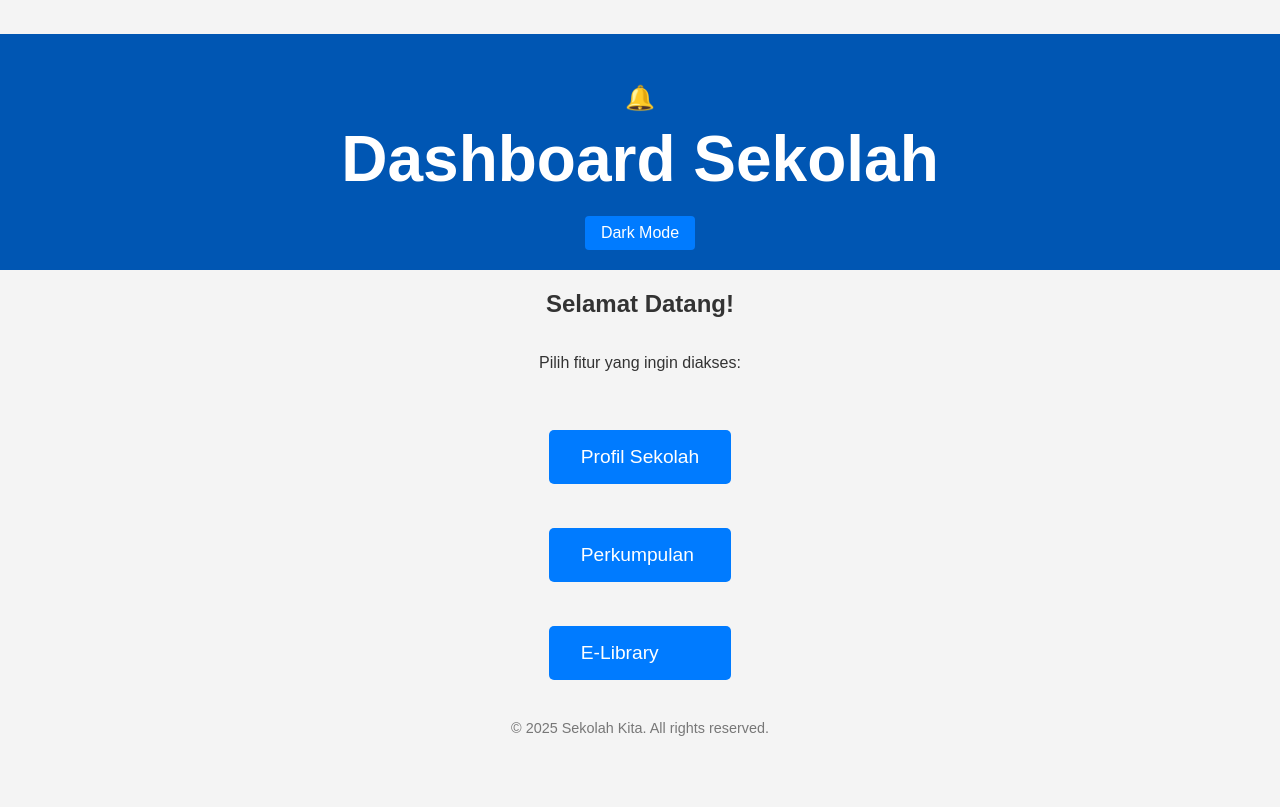
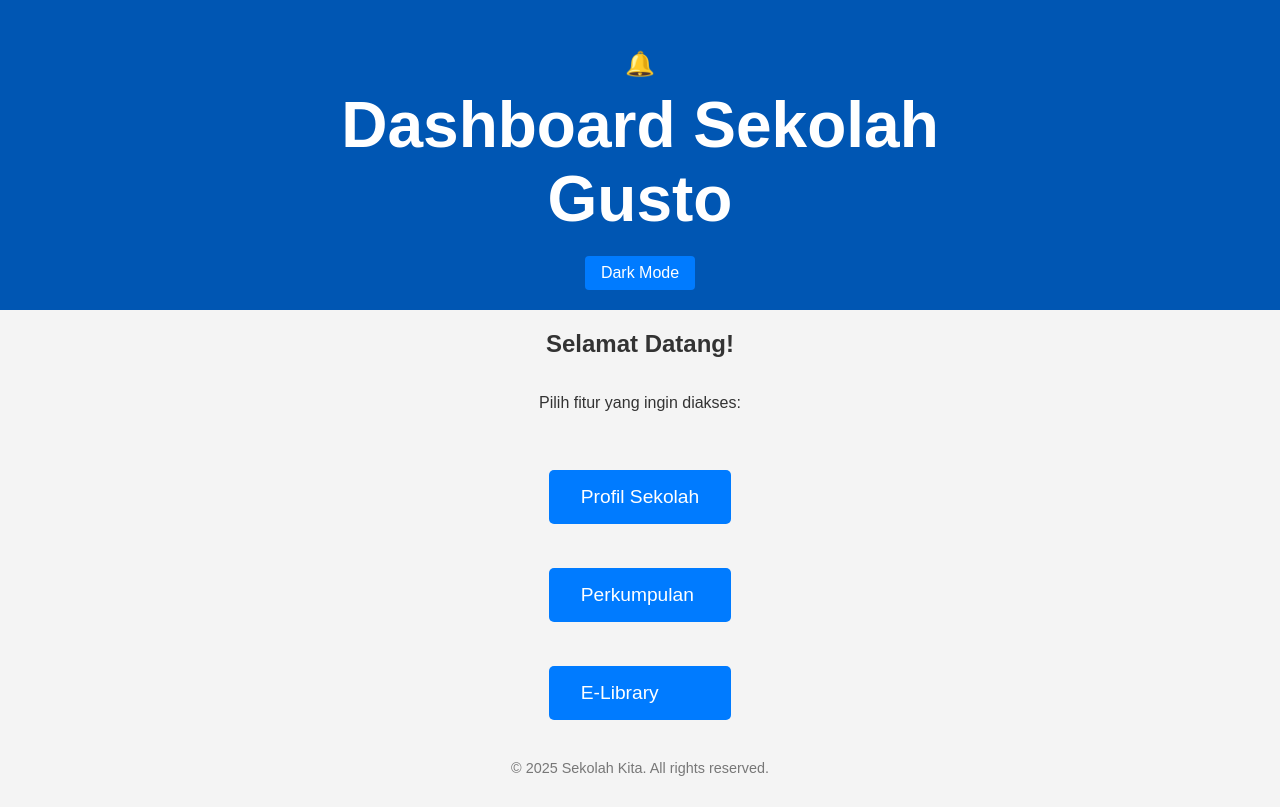
Before and after one commit to bgustom/w, a plain HTML site: page index.html in a window 1280 px wide. Drawn offline with Linux system fonts and the light colour scheme; a script that the page names is missing.

Commit message:
Update index.html
Signed-off-by: bgustom <bimbimgus@gmail.com>

```diff
--- a/index.html
+++ b/index.html
@@ -20,6 +20,7 @@
         </div>
 
         <h1>Dashboard Sekolah</h1>
+        <h1>Gusto</h1>
         <!-- Tombol Dark Mode -->
         <button id="dark-mode-toggle">Dark Mode</button>
     </header>
```
